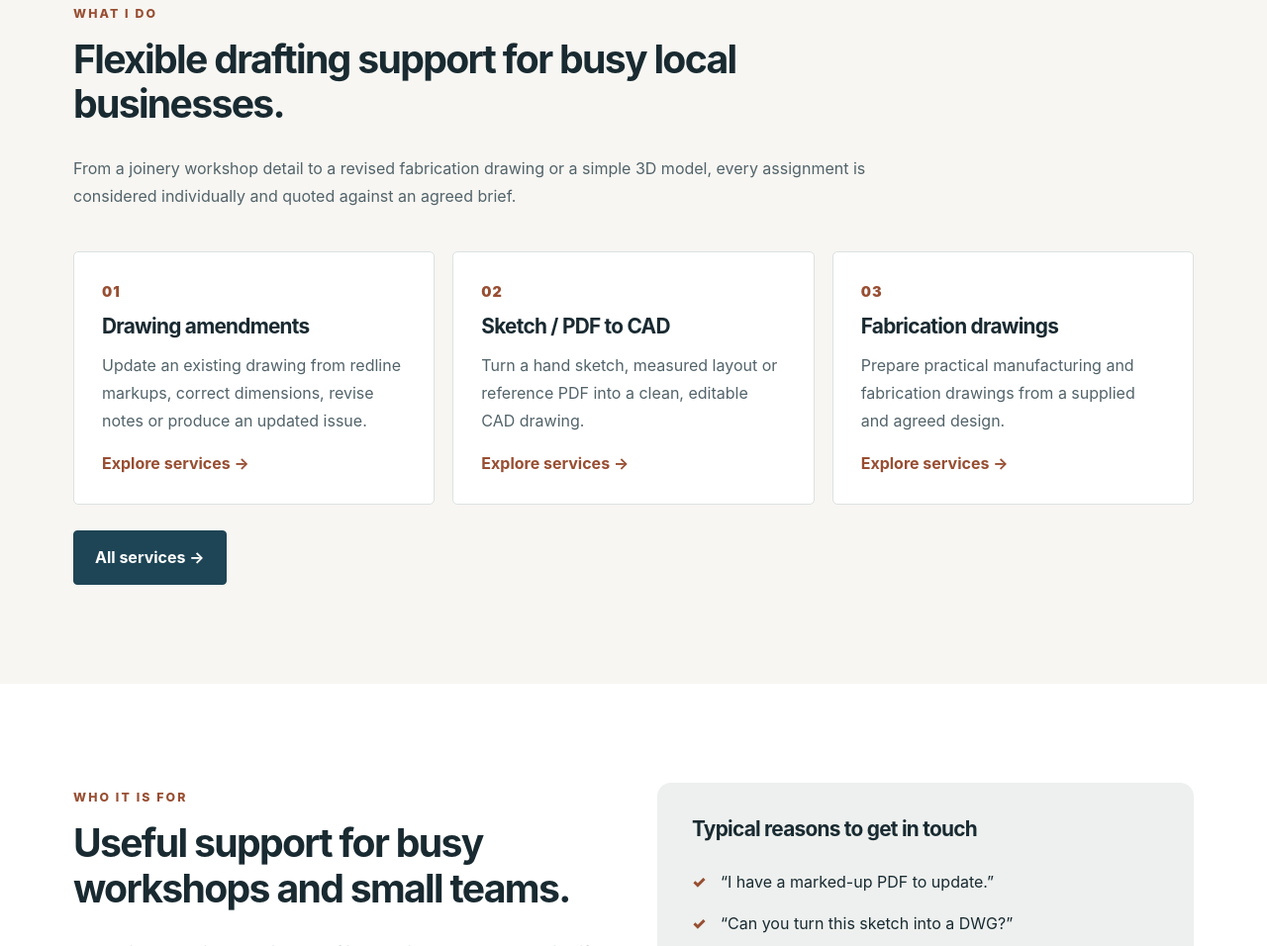
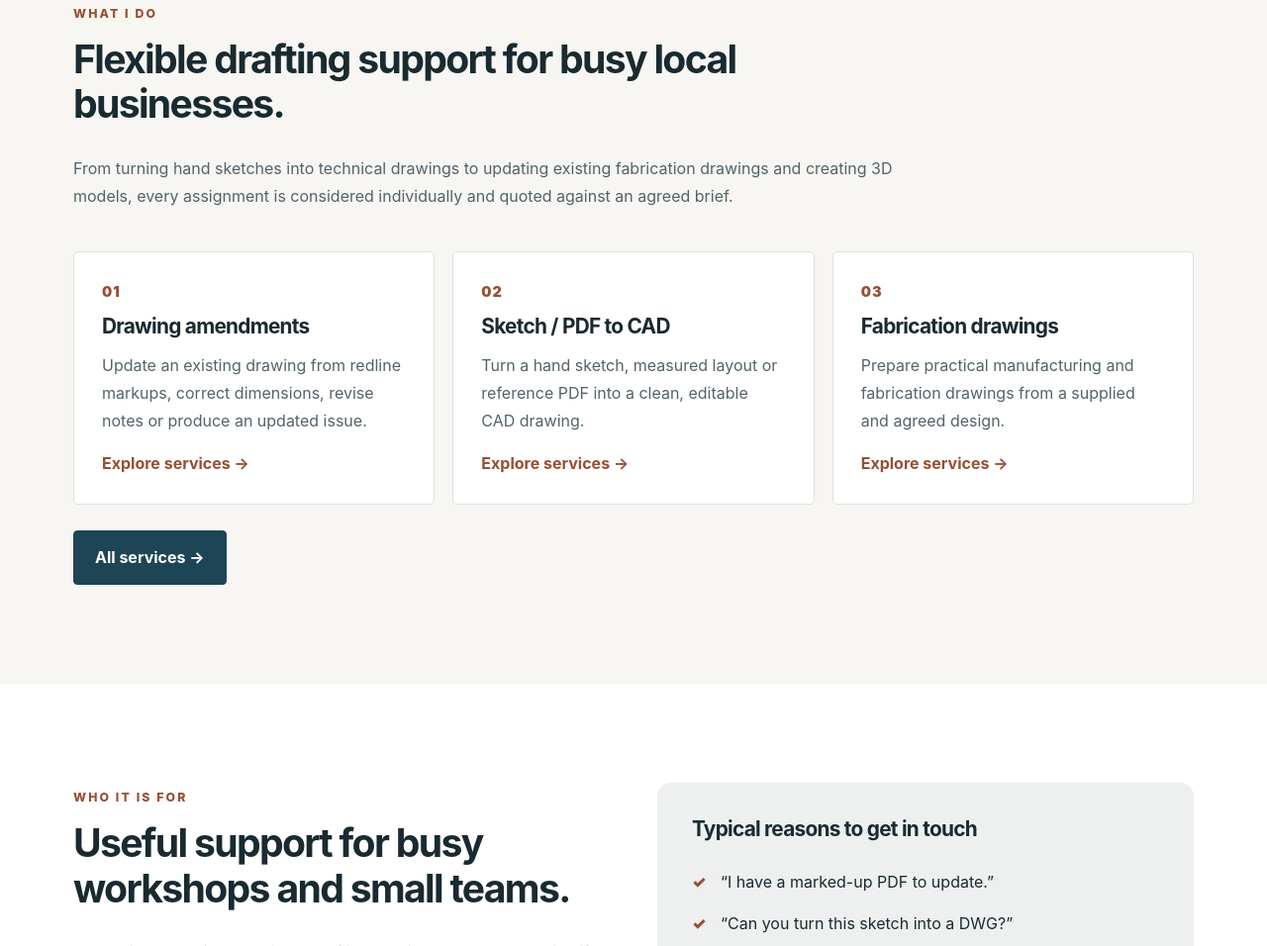
Before and after one commit to millr-eng/MDesigns_preview, a plain HTML site: page index.html in a window 1280 px wide. Shown: the part 1006-1962 px from the top of the page at 99% size. Drawn offline with Linux system fonts and the light colour scheme.

Commit message:
Refine drafting and modelling service description

```diff
--- a/index.html
+++ b/index.html
@@ -224,8 +224,8 @@
 
                     <p class="muted">
 
-                        From a joinery workshop detail to a revised fabrication
-                        drawing or a simple 3D model, every assignment is
+                        From turning hand sketches into technical drawings to updating
+                        existing fabrication drawings and creating 3D models, every assignment is
                         considered individually and quoted against an agreed brief.
 
                     </p>
```
